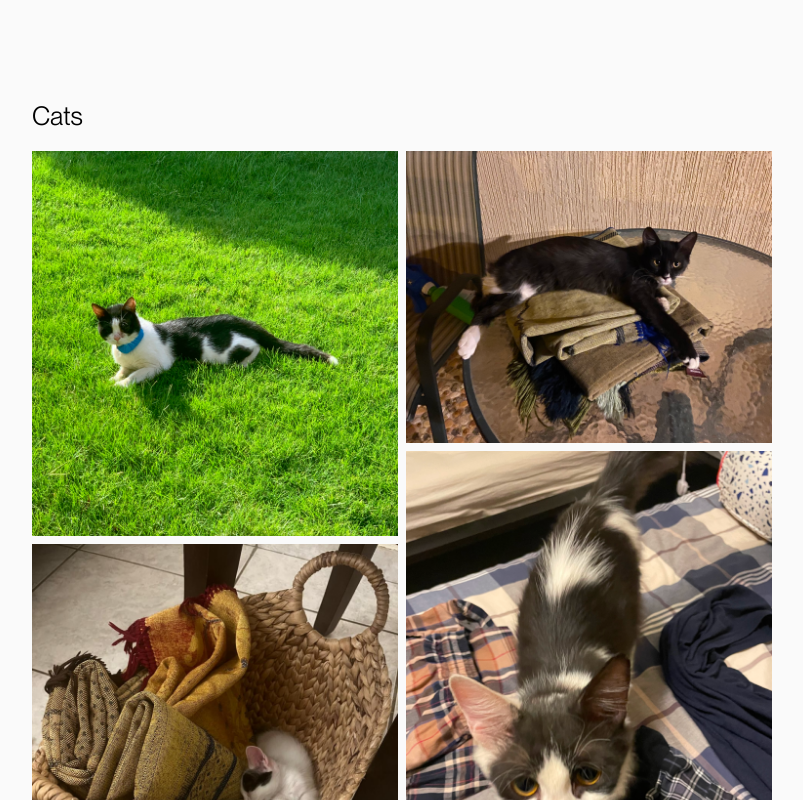
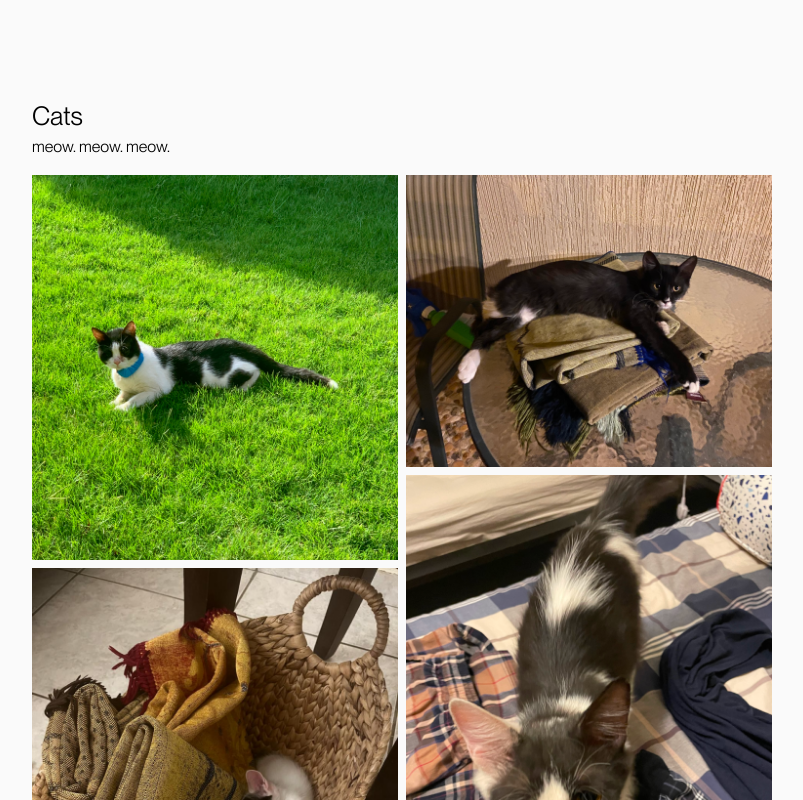
Before and after one commit to saboorbakshi/portfolio, a Next.js app: page /cats in a window 1280 px wide. Shown: the top 800 px of the page, without its empty margins (238-1041 px from the left). Built offline with nearby package versions, Linux system fonts and the light colour scheme.

Commit message:
added description to cat page

```diff
--- a/src/app/cats/page.tsx
+++ b/src/app/cats/page.tsx
@@ -5,6 +5,7 @@ export default function Cats() {
     <div>
       <div className="mb-4">
         <div className="text-[26px]">Cats</div>
+        <div>meow. meow. meow.</div>
       </div>
       <div className='flex gap-2'>
         <div className="w-1/2 flex flex-col gap-2">
```
